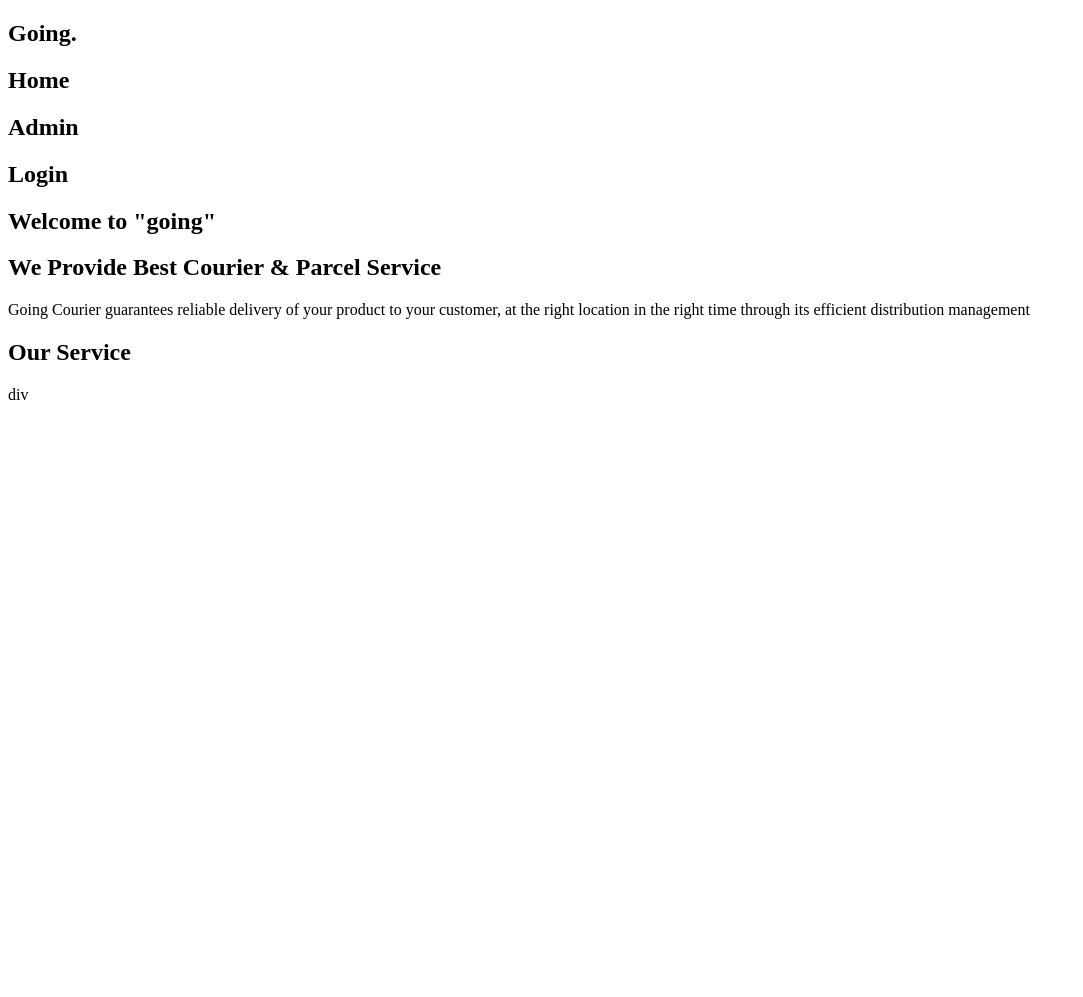
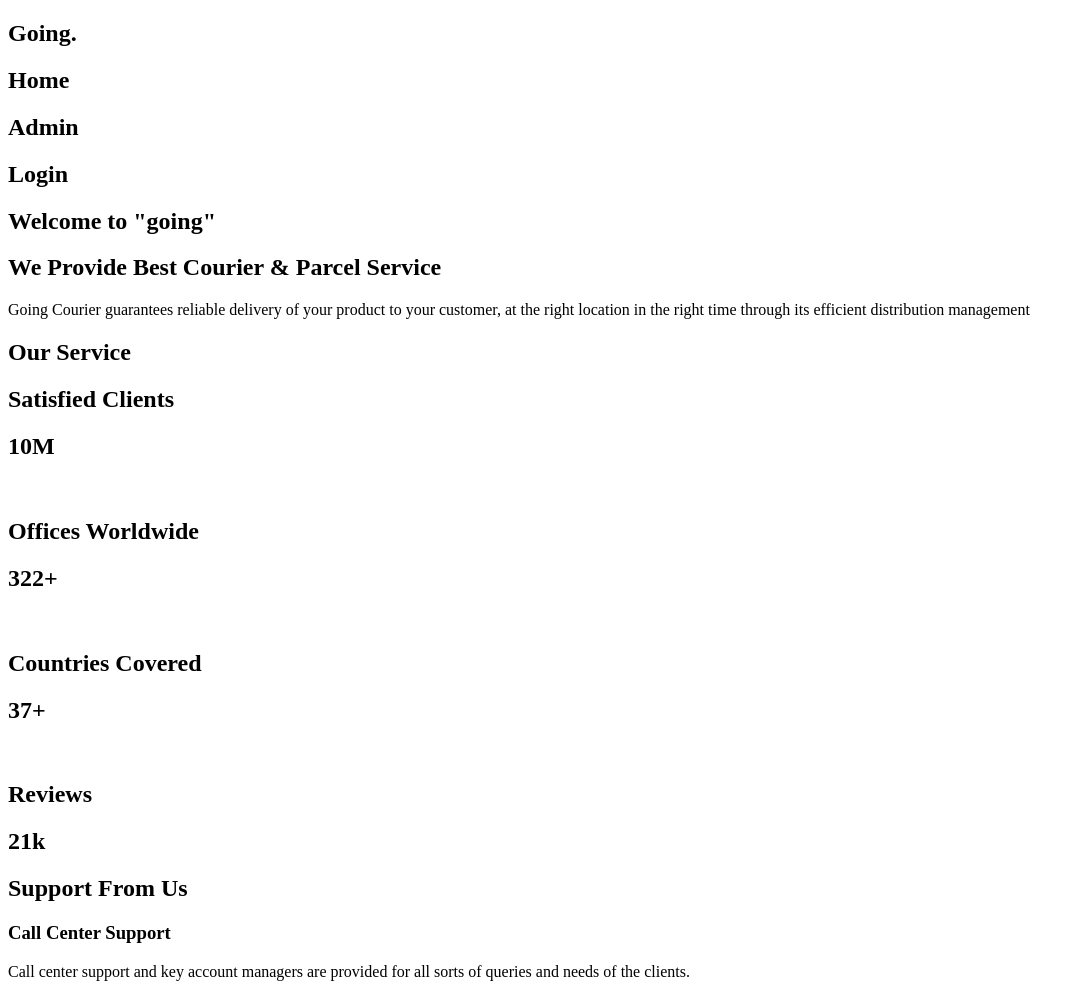
Before and after one commit to sadiazafrin123/Our-Service, a plain HTML site: page index.html in a window 1280 px wide. Shown: the whole page, without its empty margins (0-1083 px from the left). Before the commit the page ends 800 px from the top, so only its background shows below. Drawn offline with Linux system fonts and the light colour scheme.

Commit message:
added new

```diff
--- a/index.html
+++ b/index.html
@@ -35,10 +35,29 @@
     <!-- third section start -->
 
     <section>
-        <div>
-         <h1>Our Service</h1>
-        </div>
-        div
+      <h1>Our Service</h1>
+      <div>
+        <h1>Satisfied Clients</h1>
+        <h1>10M</h1>
+        <br />
+        <h1>Offices Worldwide</h1>
+        <h1>322+</h1>
+        <br />
+        <h1>Countries Covered</h1>
+        <h1>37+</h1>
+        <br />
+        <h1>Reviews</h1>
+        <h1>21k</h1>
+      </div>
+
+      <h2>Support From Us</h2>
+      <div>
+        <h3>Call Center Support</h3>
+        <p>
+          Call center support and key account managers are provided for all
+          sorts of queries and needs of the clients.
+        </p>
+      </div>
     </section>
   </body>
 </html>
```
